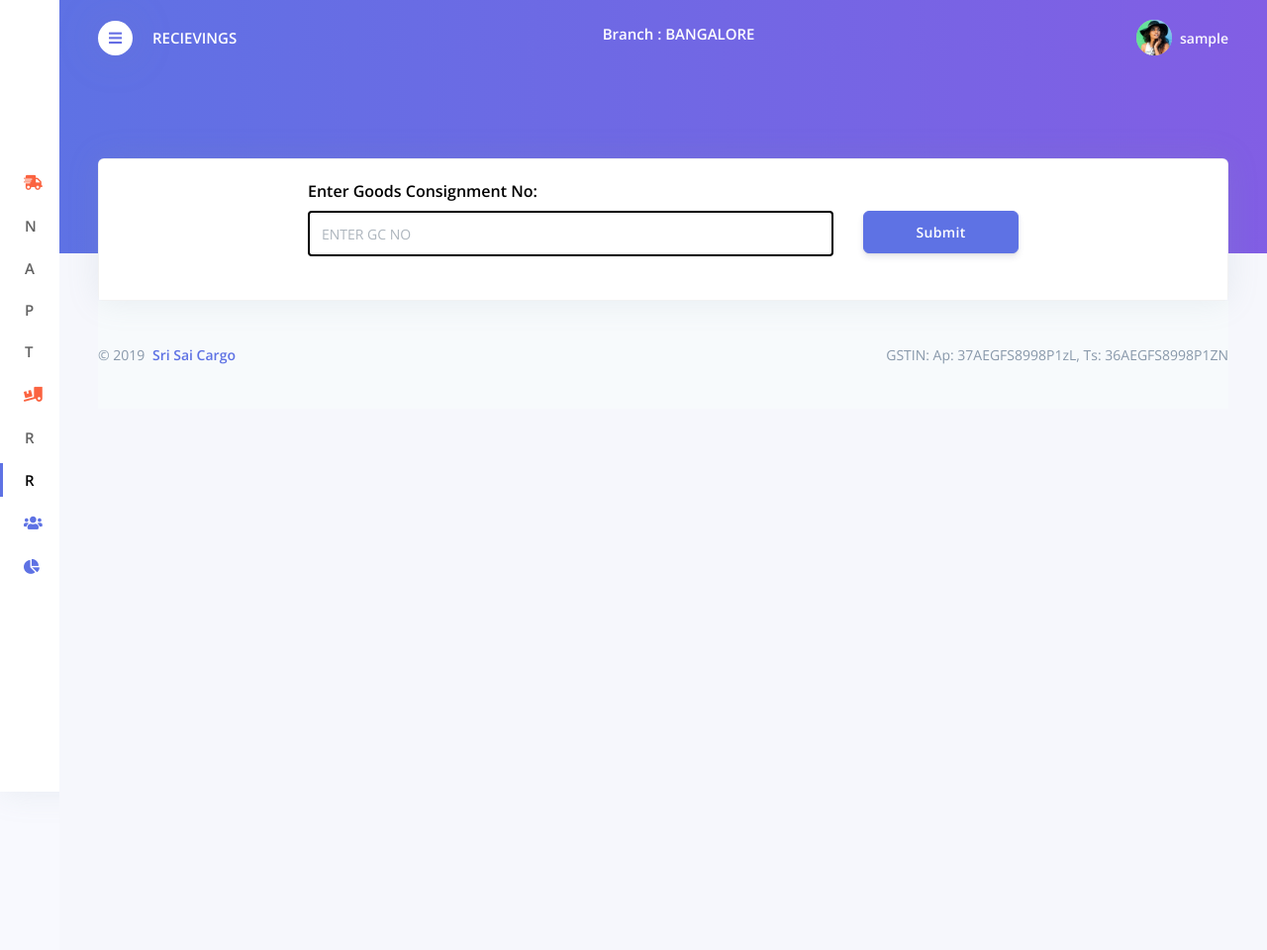
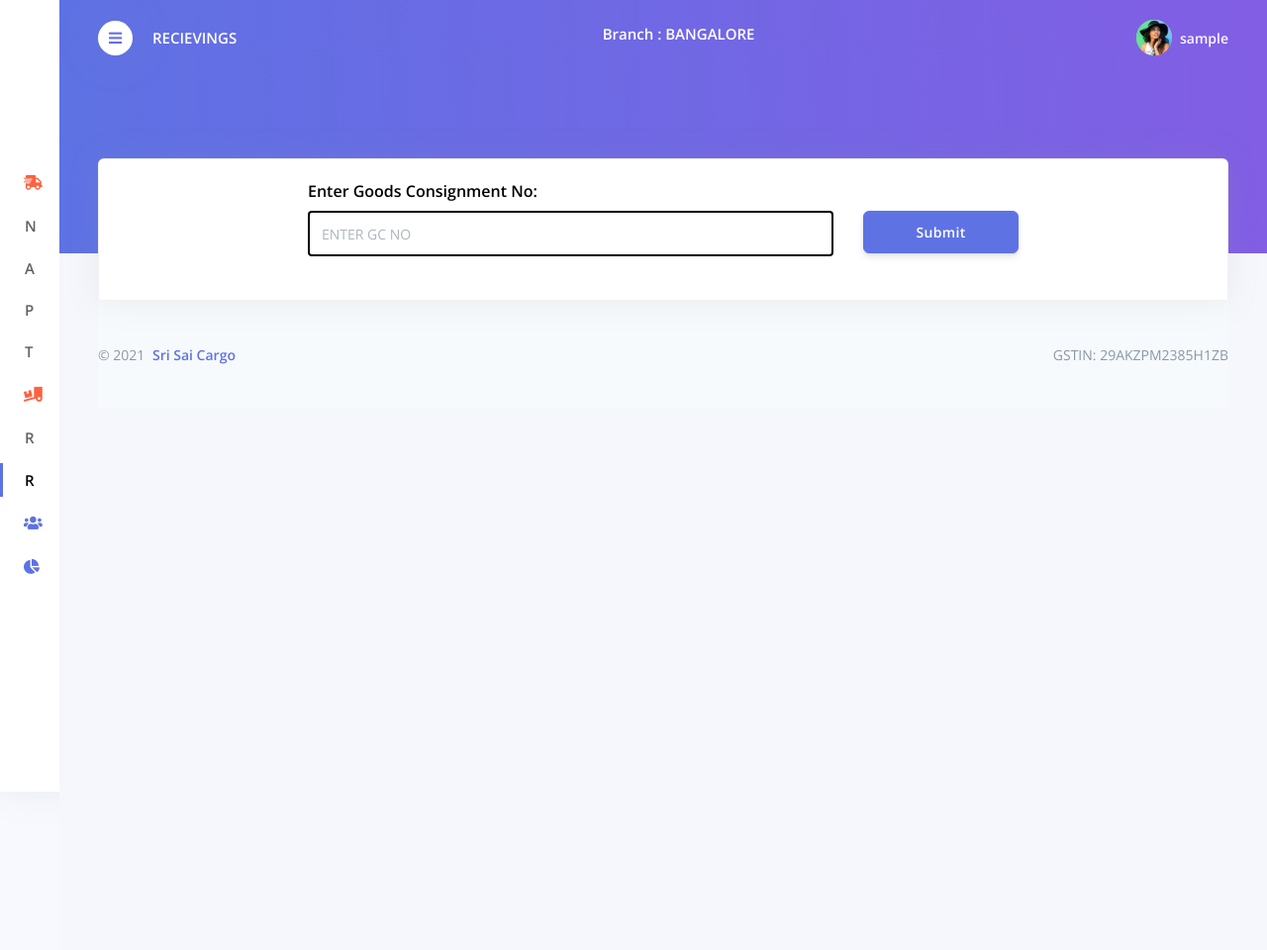
Before and after one commit to kishanshettyb/ssc-final-version, a PHP site: page /skanda/admin/receivings in a window 1280 px wide. Shown: the whole page at 99% size. Run offline with PHP 8.4, Linux system fonts and the light colour scheme; the visitor is signed in with stand-in values (Sample User, id 1); data that the repository does not hold is empty; some libraries are stand-ins or nearby versions.

Commit message:
add changes

```diff
--- a/admin/admin.php
+++ b/admin/admin.php
@@ -165,13 +165,13 @@ error_reporting(0);
         <div class="row align-items-center justify-content-xl-between">
           <div class="col-xl-6">
             <div class="copyright text-center text-xl-left text-muted">
-              &copy; 2019 <a href="#" class="font-weight-bold ml-1" target="_blank">Sri Sai Cargo</a>
+              &copy; 2021 <a href="#" class="font-weight-bold ml-1" target="_blank">Sri Sai Cargo</a>
             </div>
           </div>
           <div class="col-xl-6">
             <ul class="nav nav-footer justify-content-center justify-content-xl-end">
               <li class="nav-item">
-                <a href="#" class="nav-link" target="_blank">GSTIN: Ap: 37AEGFS8998P1zL, Ts: 36AEGFS8998P1ZN</a>
+                <a href="#" class="nav-link" target="_blank">GSTIN: 29AKZPM2385H1ZB</a>
               </li>
             </ul>
           </div>
--- a/admin/adminlogin.php
+++ b/admin/adminlogin.php
@@ -54,7 +54,7 @@
            <!-- Navbar items -->
            <ul class="navbar-nav ml-auto">
              <li class="nav-item">
-               <a class="nav-link nav-link-icon" href="#">
+               <a class="nav-link nav-link-icon text-center" href="#">
                  <i class="fas fa-map-marker"></i>
                  <span class="nav-link-inner--text">Shop No.7. SSBM Complex, Mejestic, Banglore-9</span>
                </a>
@@ -124,13 +124,13 @@
        <div class="row align-items-center justify-content-xl-between">
          <div class="col-xl-6">
            <div class="copyright text-center text-xl-left text-muted">
-             &copy; 2019 <a href="#" class="font-weight-bold ml-1" target="_blank">Sri Sai Cargo</a>
+             &copy; 2021 <a href="#" class="font-weight-bold ml-1" target="_blank">Sri Sai Cargo</a>
            </div>
          </div>
          <div class="col-xl-6">
            <ul class="nav nav-footer justify-content-center justify-content-xl-end">
              <li class="nav-item">
-               <a href="#" class="nav-link" target="_blank">GSTIN: Ap: 37AEGFS8998P1zL, Ts: 36AEGFS8998P1ZN</a>
+               <a href="#" class="nav-link" target="_blank">GSTIN: 29AKZPM2385H1ZB</a>
              </li>
            </ul>
          </div>
--- a/admin/bookings.php
+++ b/admin/bookings.php
@@ -162,13 +162,13 @@ error_reporting(0);
         <div class="row align-items-center justify-content-xl-between">
           <div class="col-xl-6">
             <div class="copyright text-center text-xl-left text-muted">
-              &copy; 2019 <a href="#" class="font-weight-bold ml-1" target="_blank">Sri Sai Cargo</a>
+              &copy; 2021 <a href="#" class="font-weight-bold ml-1" target="_blank">Sri Sai Cargo</a>
             </div>
           </div>
           <div class="col-xl-6">
             <ul class="nav nav-footer justify-content-center justify-content-xl-end">
               <li class="nav-item">
-                <a href="#" class="nav-link" target="_blank">GSTIN: Ap: 37AEGFS8998P1zL, Ts: 36AEGFS8998P1ZN</a>
+                <a href="#" class="nav-link" target="_blank">GSTIN: 29AKZPM2385H1ZB</a>
               </li>
             </ul>
           </div>
--- a/admin/branches.php
+++ b/admin/branches.php
@@ -158,13 +158,13 @@ error_reporting(0);
         <div class="row align-items-center justify-content-xl-between">
           <div class="col-xl-6">
             <div class="copyright text-center text-xl-left text-muted">
-              &copy; 2019 <a href="#" class="font-weight-bold ml-1" target="_blank">Sri Sai Cargo</a>
+              &copy; 2021 <a href="#" class="font-weight-bold ml-1" target="_blank">Sri Sai Cargo</a>
             </div>
           </div>
           <div class="col-xl-6">
             <ul class="nav nav-footer justify-content-center justify-content-xl-end">
               <li class="nav-item">
-                <a href="#" class="nav-link" target="_blank">GSTIN: Ap: 37AEGFS8998P1zL, Ts: 36AEGFS8998P1ZN</a>
+                <a href="#" class="nav-link" target="_blank">GSTIN: 29AKZPM2385H1ZB</a>
               </li>
             </ul>
           </div>
--- a/admin/charges.php
+++ b/admin/charges.php
@@ -235,13 +235,13 @@ error_reporting(0);
         <div class="row align-items-center justify-content-xl-between">
           <div class="col-xl-6">
             <div class="copyright text-center text-xl-left text-muted">
-              &copy; 2019 <a href="#" class="font-weight-bold ml-1" target="_blank">Sri Sai Cargo</a>
+              &copy; 2021 <a href="#" class="font-weight-bold ml-1" target="_blank">Sri Sai Cargo</a>
             </div>
           </div>
           <div class="col-xl-6">
             <ul class="nav nav-footer justify-content-center justify-content-xl-end">
               <li class="nav-item">
-                <a href="#" class="nav-link" target="_blank">GSTIN: Ap: 37AEGFS8998P1zL, Ts: 36AEGFS8998P1ZN</a>
+                <a href="#" class="nav-link" target="_blank">GSTIN: 29AKZPM2385H1ZB</a>
               </li>
             </ul>
           </div>
--- a/admin/customers.php
+++ b/admin/customers.php
@@ -153,13 +153,13 @@ error_reporting(0);
         <div class="row align-items-center justify-content-xl-between">
           <div class="col-xl-6">
             <div class="copyright text-center text-xl-left text-muted">
-              &copy; 2019 <a href="#" class="font-weight-bold ml-1" target="_blank">Sri Sai Cargo</a>
+              &copy; 2021 <a href="#" class="font-weight-bold ml-1" target="_blank">Sri Sai Cargo</a>
             </div>
           </div>
           <div class="col-xl-6">
             <ul class="nav nav-footer justify-content-center justify-content-xl-end">
               <li class="nav-item">
-                <a href="#" class="nav-link" target="_blank">GSTIN: Ap: 37AEGFS8998P1zL, Ts: 36AEGFS8998P1ZN</a>
+                <a href="#" class="nav-link" target="_blank">GSTIN: 29AKZPM2385H1ZB</a>
               </li>
             </ul>
           </div>
--- a/admin/index.php
+++ b/admin/index.php
@@ -293,13 +293,13 @@ error_reporting(0);
         <div class="row align-items-center justify-content-xl-between">
           <div class="col-xl-6">
             <div class="copyright text-center text-xl-left text-muted">
-              &copy; 2019 <a href="#" class="font-weight-bold ml-1" target="_blank">Sri Sai Cargo</a>
+              &copy; 2021 <a href="#" class="font-weight-bold ml-1" target="_blank">Sri Sai Cargo</a>
             </div>
           </div>
           <div class="col-xl-6">
             <ul class="nav nav-footer justify-content-center justify-content-xl-end">
               <li class="nav-item">
-                <a href="#" class="nav-link" target="_blank">GSTIN: Ap: 37AEGFS8998P1zL, Ts: 36AEGFS8998P1ZN</a>
+                <a href="#" class="nav-link" target="_blank">GSTIN: 29AKZPM2385H1ZB</a>
               </li>
             </ul>
           </div>
--- a/admin/paid_bookings.php
+++ b/admin/paid_bookings.php
@@ -169,13 +169,13 @@ error_reporting(0);
         <div class="row align-items-center justify-content-xl-between">
           <div class="col-xl-6">
             <div class="copyright text-center text-xl-left text-muted">
-              &copy; 2019 <a href="#" class="font-weight-bold ml-1" target="_blank">Sri Sai Cargo</a>
+              &copy; 2021 <a href="#" class="font-weight-bold ml-1" target="_blank">Sri Sai Cargo</a>
             </div>
           </div>
           <div class="col-xl-6">
             <ul class="nav nav-footer justify-content-center justify-content-xl-end">
               <li class="nav-item">
-                <a href="#" class="nav-link" target="_blank">GSTIN: Ap: 37AEGFS8998P1zL, Ts: 36AEGFS8998P1ZN</a>
+                <a href="#" class="nav-link" target="_blank">GSTIN: 29AKZPM2385H1ZB</a>
               </li>
             </ul>
           </div>
--- a/admin/profile.php
+++ b/admin/profile.php
@@ -235,13 +235,13 @@ error_reporting(0);
         <div class="row align-items-center justify-content-xl-between">
           <div class="col-xl-6">
             <div class="copyright text-center text-xl-left text-muted">
-              &copy; 2019 <a href="#" class="font-weight-bold ml-1" target="_blank">Sri Sai Cargo</a>
+              &copy; 2021 <a href="#" class="font-weight-bold ml-1" target="_blank">Sri Sai Cargo</a>
             </div>
           </div>
           <div class="col-xl-6">
             <ul class="nav nav-footer justify-content-center justify-content-xl-end">
               <li class="nav-item">
-                <a href="#" class="nav-link" target="_blank">GSTIN: Ap: 37AEGFS8998P1zL, Ts: 36AEGFS8998P1ZN</a>
+                <a href="#" class="nav-link" target="_blank">GSTIN: 29AKZPM2385H1ZB</a>
               </li>
             </ul>
           </div>
--- a/admin/receivings-list.php
+++ b/admin/receivings-list.php
@@ -250,13 +250,13 @@ error_reporting(0);
       <div class="row align-items-center justify-content-xl-between">
         <div class="col-xl-6">
           <div class="copyright text-center text-xl-left text-muted">
-            &copy; 2019 <a href="#" class="font-weight-bold ml-1" target="_blank">Sri Sai Cargo</a>
+            &copy; 2021 <a href="#" class="font-weight-bold ml-1" target="_blank">Sri Sai Cargo</a>
           </div>
         </div>
         <div class="col-xl-6">
           <ul class="nav nav-footer justify-content-center justify-content-xl-end">
             <li class="nav-item">
-              <a href="#" class="nav-link" target="_blank">GSTIN: Ap: 37AEGFS8998P1zL, Ts: 36AEGFS8998P1ZN</a>
+              <a href="#" class="nav-link" target="_blank">GSTIN: 29AKZPM2385H1ZB</a>
             </li>
           </ul>
         </div>
--- a/admin/receivings.php
+++ b/admin/receivings.php
@@ -200,9 +200,9 @@ error_reporting(0);
                   </p>
                   <hr class="mb-1 mt-0">
                   <p class="pb-0 text-justify address_line text-left" style="line-height:1">
-                    <span class="pr-2" style="font-weight:600;float:left;font-size:12px">Mobile: 8309333628</span>
+                    <span class="pr-2" style="font-weight:600;float:left;font-size:12px">Mobile: 9449507037</span>
                     <span class="pr-2" style="font-weight:600;float:right;font-size:12px">
-                      GSTIN: Ap: 37AEGFS8998P1zL, Ts: 36AEGFS8998P1ZN
+                      GSTIN: 29AKZPM2385H1ZB
                     </span>
                   </p>
                   <?php
@@ -228,9 +228,9 @@ error_reporting(0);
                   </p>
                   <hr class="mb-1 mt-0">
                   <p class="pb-0 text-justify address_line text-left" style="line-height:1">
-                    <span class="pr-2" style="font-weight:600;float:left;font-size:12px">Mobile: 8309333628</span>
+                    <span class="pr-2" style="font-weight:600;float:left;font-size:12px">Mobile: 9449507037</span>
                     <span class="pr-2" style="font-weight:600;float:right;font-size:12px">
-                      GSTIN: Ap: 37AEGFS8998P1zL, Ts: 36AEGFS8998P1ZN
+                      GSTIN: 29AKZPM2385H1ZB
                     </span>
                   </p>
                   <?php
@@ -396,13 +396,13 @@ error_reporting(0);
         <div class="row align-items-center justify-content-xl-between">
           <div class="col-xl-6">
             <div class="copyright text-center text-xl-left text-muted">
-              &copy; 2019 <a href="#" class="font-weight-bold ml-1" target="_blank">Sri Sai Cargo</a>
+              &copy; 2021 <a href="#" class="font-weight-bold ml-1" target="_blank">Sri Sai Cargo</a>
             </div>
           </div>
           <div class="col-xl-6">
             <ul class="nav nav-footer justify-content-center justify-content-xl-end">
               <li class="nav-item">
-                <a href="#" class="nav-link" target="_blank">GSTIN: Ap: 37AEGFS8998P1zL, Ts: 36AEGFS8998P1ZN</a>
+                <a href="#" class="nav-link" target="_blank">GSTIN: 29AKZPM2385H1ZB</a>
               </li>
             </ul>
           </div>
--- a/admin/reports.php
+++ b/admin/reports.php
@@ -250,13 +250,13 @@ error_reporting(0);
       <div class="row align-items-center justify-content-xl-between">
         <div class="col-xl-6">
           <div class="copyright text-center text-xl-left text-muted">
-            &copy; 2019 <a href="#" class="font-weight-bold ml-1" target="_blank">Sri Sai Cargo</a>
+            &copy; 2021 <a href="#" class="font-weight-bold ml-1" target="_blank">Sri Sai Cargo</a>
           </div>
         </div>
         <div class="col-xl-6">
           <ul class="nav nav-footer justify-content-center justify-content-xl-end">
             <li class="nav-item">
-              <a href="#" class="nav-link" target="_blank">GSTIN: Ap: 37AEGFS8998P1zL, Ts: 36AEGFS8998P1ZN</a>
+              <a href="#" class="nav-link" target="_blank">GSTIN: 29AKZPM2385H1ZB</a>
             </li>
           </ul>
         </div>
--- a/admin/screens/login.html
+++ b/admin/screens/login.html
@@ -123,13 +123,13 @@
       <div class="row align-items-center justify-content-xl-between">
         <div class="col-xl-6">
           <div class="copyright text-center text-xl-left text-muted">
-            &copy; 2019 <a href="#" class="font-weight-bold ml-1" target="_blank">Sri Sai Cargo</a>
+            &copy; 2021 <a href="#" class="font-weight-bold ml-1" target="_blank">Sri Sai Cargo</a>
           </div>
         </div>
         <div class="col-xl-6">
           <ul class="nav nav-footer justify-content-center justify-content-xl-end">
             <li class="nav-item">
-              <a href="#" class="nav-link" target="_blank">GSTIN: Ap: 37AEGFS8998P1zL, Ts: 36AEGFS8998P1ZN</a>
+              <a href="#" class="nav-link" target="_blank">GSTIN: 29AKZPM2385H1ZB</a>
             </li>
           </ul>
         </div>
--- a/admin/to_pay_bookings.php
+++ b/admin/to_pay_bookings.php
@@ -165,13 +165,13 @@ error_reporting(0);
         <div class="row align-items-center justify-content-xl-between">
           <div class="col-xl-6">
             <div class="copyright text-center text-xl-left text-muted">
-              &copy; 2019 <a href="#" class="font-weight-bold ml-1" target="_blank">Sri Sai Cargo</a>
+              &copy; 2021 <a href="#" class="font-weight-bold ml-1" target="_blank">Sri Sai Cargo</a>
             </div>
           </div>
           <div class="col-xl-6">
             <ul class="nav nav-footer justify-content-center justify-content-xl-end">
               <li class="nav-item">
-                <a href="#" class="nav-link" target="_blank">GSTIN: Ap: 37AEGFS8998P1zL, Ts: 36AEGFS8998P1ZN</a>
+                <a href="#" class="nav-link" target="_blank">GSTIN: 29AKZPM2385H1ZB</a>
               </li>
             </ul>
           </div>
--- a/api/config/database.php
+++ b/api/config/database.php
@@ -4,13 +4,13 @@
   {
         // database credentials
         private $host = "localhost";
-        // private $username = "root";
-        // private $password ="";
+        private $username = "root";
+        private $password ="";
+        private $db_name = "skanda";
+
+        // private $username = "skanda";
+        // private $password ="Anjaneya!123";
         // private $db_name = "skanda";
-
-        private $username = "skanda";
-        private $password ="Anjaneya!123";
-        private $db_name = "skanda";
 
         public $conn;
 
```
Also changed, not shown: admin/login.php (+5 -5 lines), admin/new-bookings.php (+6 -6 lines), api/config/connections.php (+6 -6 lines), 1 other file.
